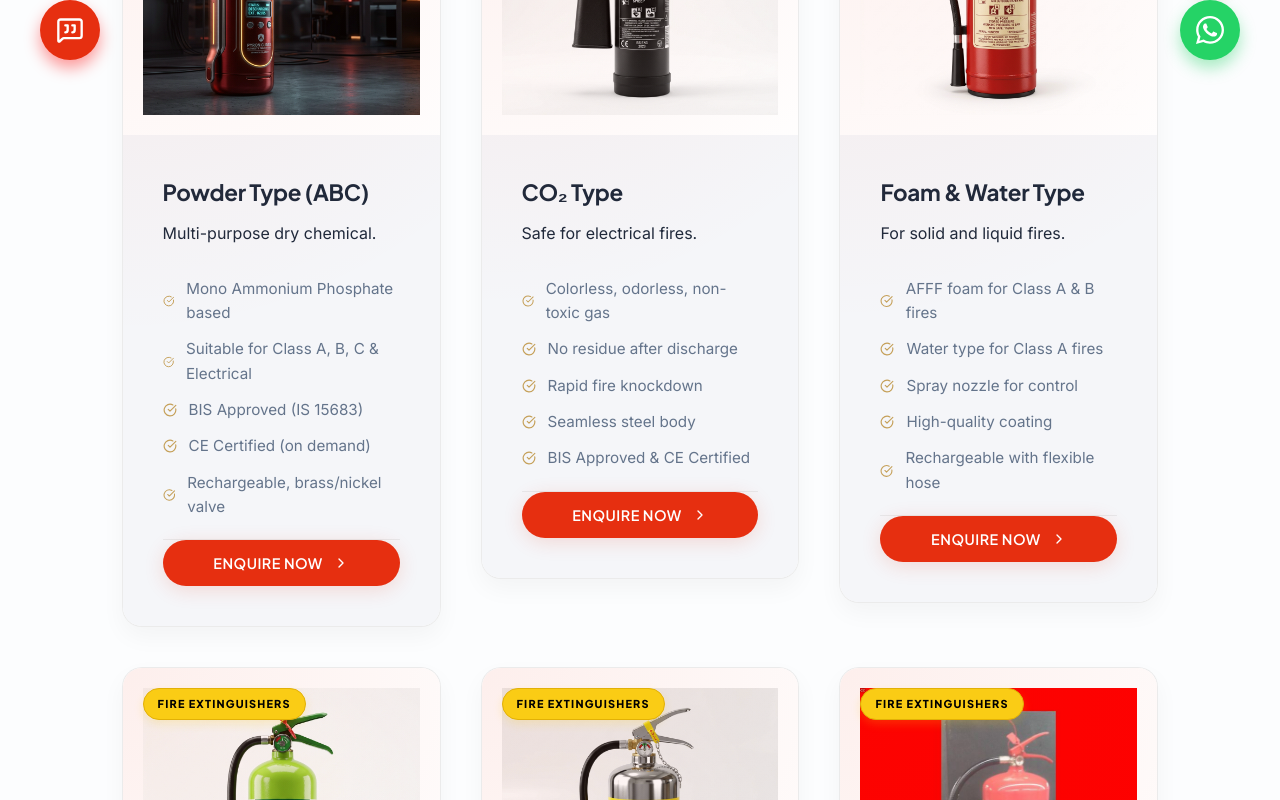
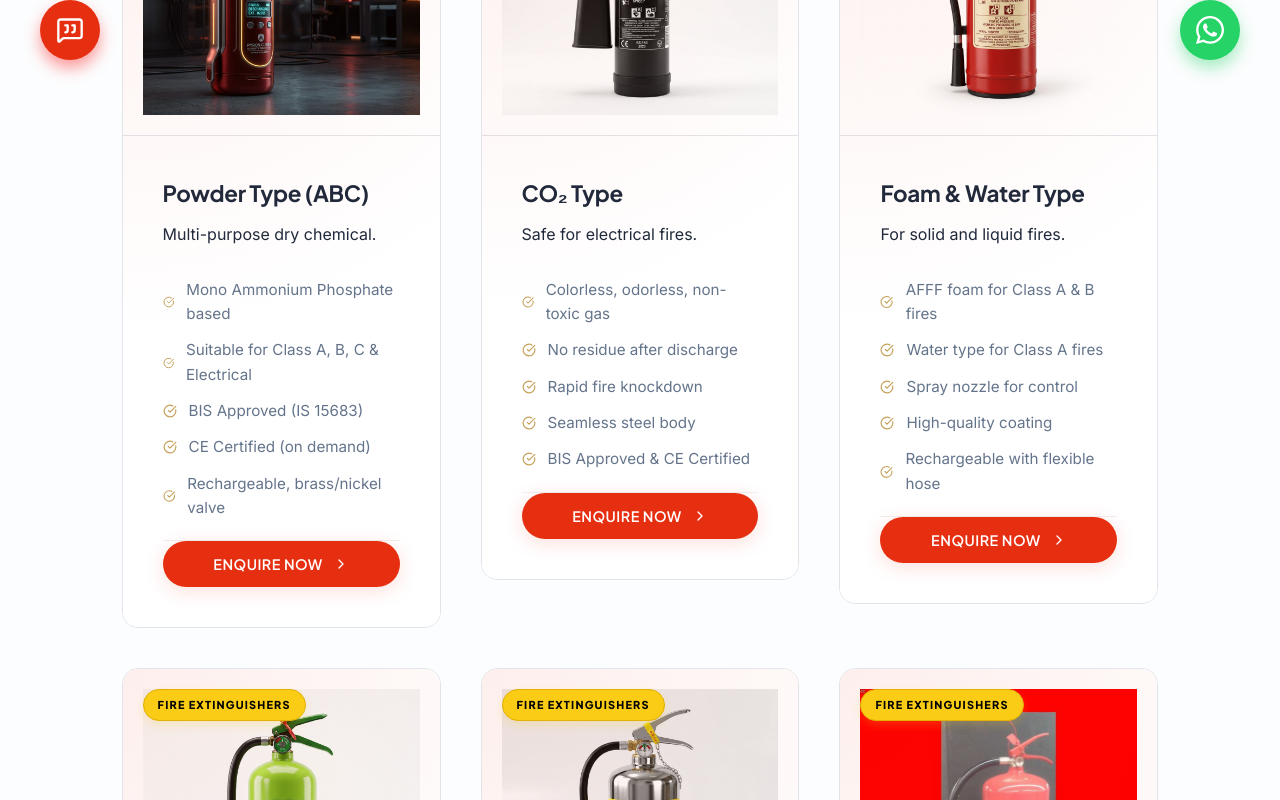
Before and after one commit to actionhoodai-dev/fire-service, a React (Vite) app: page /products in a window 1280 px wide. Shown: the part 700-1500 px from the top of the page. Built offline with nearby package versions, Linux system fonts and the light colour scheme.

Commit message:
Pure white product cards with clean light border, remove all shadows and grey/red tints

```diff
--- a/src/App.css
+++ b/src/App.css
@@ -1240,7 +1240,10 @@ body {
   overflow: hidden;
   display: flex;
   flex-direction: column;
-  box-shadow: 0 20px 50px rgba(0, 0, 0, 0.5);
+  background: #ffffff;
+  box-shadow: none;
+  border: 1.5px solid #e2e4e9;
+  border-radius: 16px;
 }
 
 .product-visual-large {
@@ -1801,14 +1804,15 @@ input:focus, select:focus, textarea:focus {
 
 .product-card-detailed {
   transition: all 0.3s cubic-bezier(0.16, 1, 0.3, 1);
-  box-shadow: 0 10px 25px rgba(0, 0, 0, 0.04);
-  border: 1px solid rgba(0, 0, 0, 0.08);
+  box-shadow: none;
+  border: 1.5px solid #e2e4e9;
+  background: #ffffff;
 }
 
 .product-card-detailed:hover {
   transform: translateY(-4px);
-  box-shadow: 0 16px 35px rgba(0, 0, 0, 0.06);
-  border-color: rgba(0, 0, 0, 0.12);
+  box-shadow: 0 8px 24px rgba(0, 0, 0, 0.08);
+  border-color: #d0d3d9;
 }
 
 @media (max-width: 768px) {
--- a/src/pages/Products.jsx
+++ b/src/pages/Products.jsx
@@ -111,7 +111,7 @@ const Products = () => {
                         </div>
                       )}
                     </div>
-                    <div className="product-details-content bg-surface" style={{ flex: 1, display: 'flex', flexDirection: 'column' }}>
+                    <div className="product-details-content" style={{ flex: 1, display: 'flex', flexDirection: 'column', background: '#ffffff', borderTop: '1px solid #e2e4e9' }}>
                       <h3 style={{ fontSize: '1.4rem' }}>{product.name}</h3>
                       <p className="text-muted mt-10 mb-20">{product.desc}</p>
                       <ul className="product-specs mt-10 mb-20">
```
